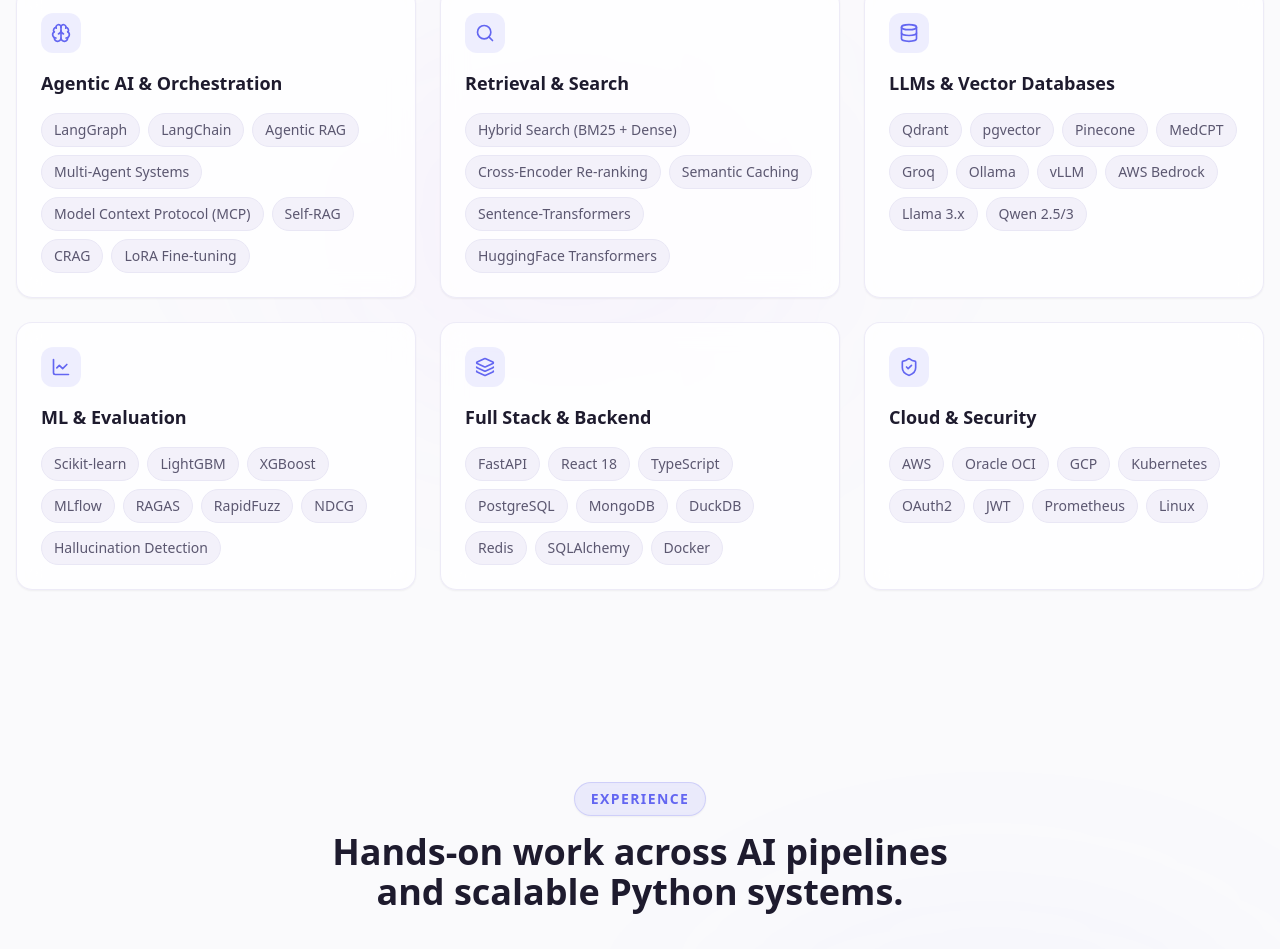
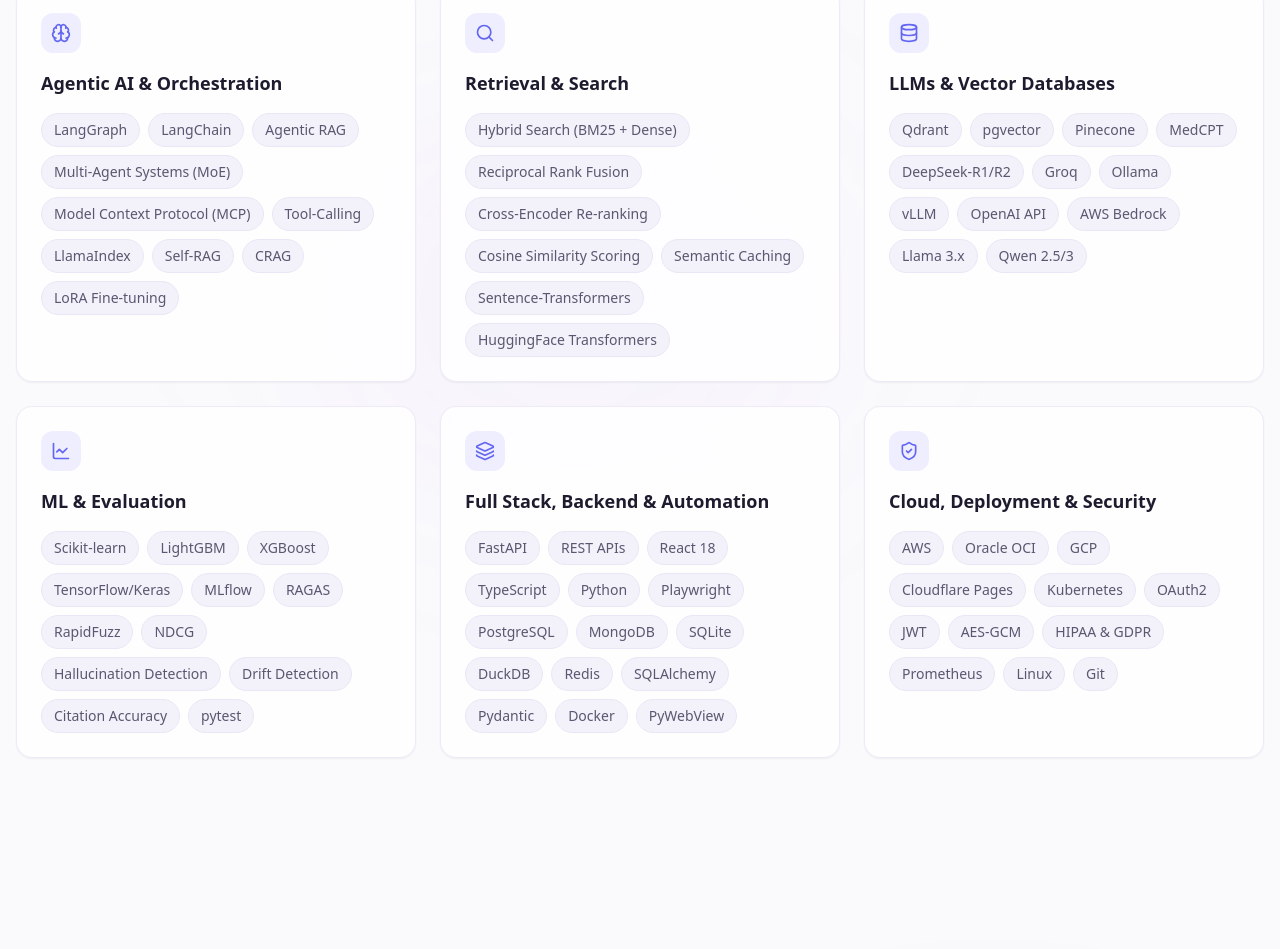
Before and after one commit to SVSPraveen/Portfolio, a Next.js app: page / in a window 1280 px wide. Shown: the part 1803-2752 px from the top of the page. Built offline with nearby package versions, Linux system fonts and the light colour scheme; no server answers.

Commit message:
Update portfolio skills to match latest resume: DeepSeek-R1/R2, OpenAI API, MoE, RRF, PyWebView, Drift Detection

```diff
--- a/components/sections/Skills.tsx
+++ b/components/sections/Skills.tsx
@@ -8,37 +8,37 @@
     id: "agentic-orchestration",
     icon: Brain,
     title: 'Agentic AI & Orchestration',
-    skills: ['LangGraph', 'LangChain', 'Agentic RAG', 'Multi-Agent Systems', 'Model Context Protocol (MCP)', 'Self-RAG', 'CRAG', 'LoRA Fine-tuning'],
+    skills: ['LangGraph', 'LangChain', 'Agentic RAG', 'Multi-Agent Systems (MoE)', 'Model Context Protocol (MCP)', 'Tool-Calling', 'LlamaIndex', 'Self-RAG', 'CRAG', 'LoRA Fine-tuning'],
   },
   {
     id: "retrieval-search",
     icon: Search,
     title: 'Retrieval & Search',
-    skills: ['Hybrid Search (BM25 + Dense)', 'Cross-Encoder Re-ranking', 'Semantic Caching', 'Sentence-Transformers', 'HuggingFace Transformers'],
+    skills: ['Hybrid Search (BM25 + Dense)', 'Reciprocal Rank Fusion', 'Cross-Encoder Re-ranking', 'Cosine Similarity Scoring', 'Semantic Caching', 'Sentence-Transformers', 'HuggingFace Transformers'],
   },
   {
     id: "llms-vector-db",
     icon: Database,
     title: 'LLMs & Vector Databases',
-    skills: ['Qdrant', 'pgvector', 'Pinecone', 'MedCPT', 'Groq', 'Ollama', 'vLLM', 'AWS Bedrock', 'Llama 3.x', 'Qwen 2.5/3'],
+    skills: ['Qdrant', 'pgvector', 'Pinecone', 'MedCPT', 'DeepSeek-R1/R2', 'Groq', 'Ollama', 'vLLM', 'OpenAI API', 'AWS Bedrock', 'Llama 3.x', 'Qwen 2.5/3'],
   },
   {
     id: "ml-evaluation",
     icon: LineChart,
     title: 'ML & Evaluation',
-    skills: ['Scikit-learn', 'LightGBM', 'XGBoost', 'MLflow', 'RAGAS', 'RapidFuzz', 'NDCG', 'Hallucination Detection'],
+    skills: ['Scikit-learn', 'LightGBM', 'XGBoost', 'TensorFlow/Keras', 'MLflow', 'RAGAS', 'RapidFuzz', 'NDCG', 'Hallucination Detection', 'Drift Detection', 'Citation Accuracy', 'pytest'],
   },
   {
     id: "fullstack-backend",
     icon: Layers,
-    title: 'Full Stack & Backend',
-    skills: ['FastAPI', 'React 18', 'TypeScript', 'PostgreSQL', 'MongoDB', 'DuckDB', 'Redis', 'SQLAlchemy', 'Docker'],
+    title: 'Full Stack, Backend & Automation',
+    skills: ['FastAPI', 'REST APIs', 'React 18', 'TypeScript', 'Python', 'Playwright', 'PostgreSQL', 'MongoDB', 'SQLite', 'DuckDB', 'Redis', 'SQLAlchemy', 'Pydantic', 'Docker', 'PyWebView'],
   },
   {
     id: "cloud-security",
     icon: ShieldCheck,
-    title: 'Cloud & Security',
-    skills: ['AWS', 'Oracle OCI', 'GCP', 'Kubernetes', 'OAuth2', 'JWT', 'Prometheus', 'Linux'],
+    title: 'Cloud, Deployment & Security',
+    skills: ['AWS', 'Oracle OCI', 'GCP', 'Cloudflare Pages', 'Kubernetes', 'OAuth2', 'JWT', 'AES-GCM', 'HIPAA & GDPR', 'Prometheus', 'Linux', 'Git'],
   },
 ];
 
```
Also changed, not shown: 1 other file (tests, documents, lock files or other folders).
